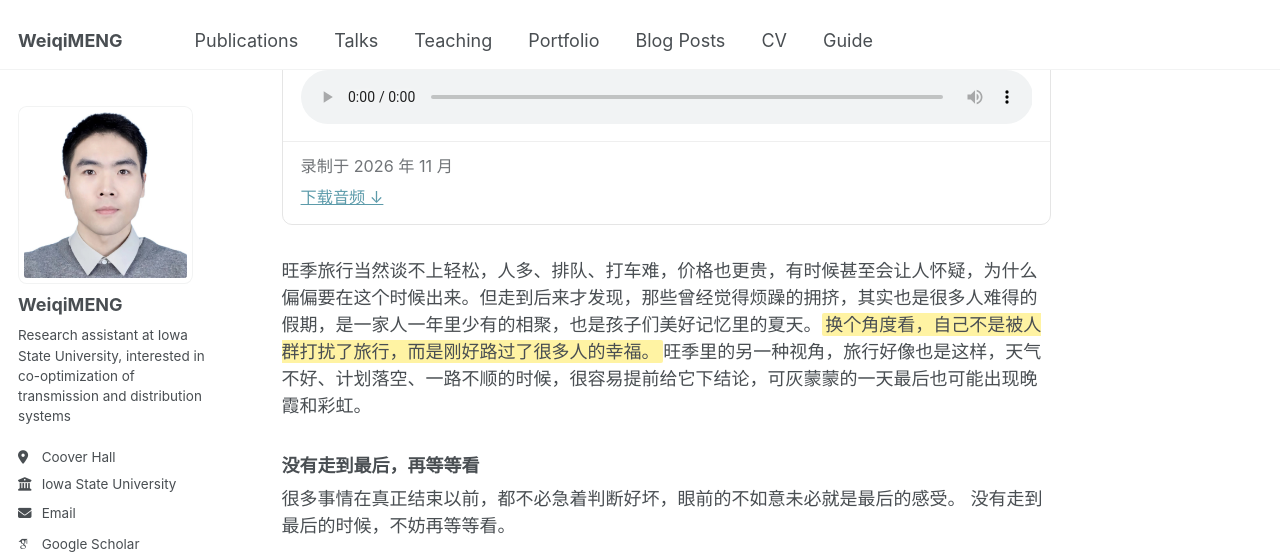
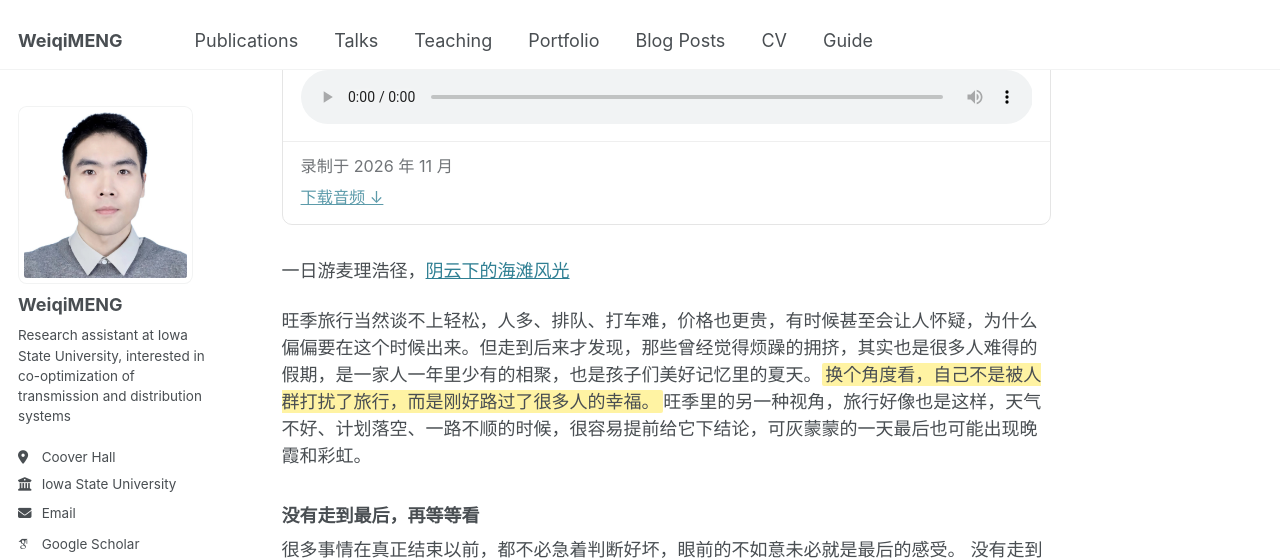
Before and after one commit to mengweiqi7/mengweiqi7.github.io, a Jekyll site: the page built from _posts/2026-11-14-blog-post-9-记录自己的一些小感悟.md, in a window 1280 px wide and 900 px high, scrolled down 561 px, cut to the strip 0-559 px from the top of the window. Built offline with Jekyll 4.4.1, drawn with Linux system fonts in a browser that asks for light colours; some web fonts are replaced.

Commit message:
Update 2026-11-14-blog-post-9-记录自己的一些小感悟.md

```diff
--- a/_posts/2026-11-14-blog-post-9-记录自己的一些小感悟.md
+++ b/_posts/2026-11-14-blog-post-9-记录自己的一些小感悟.md
@@ -26,6 +26,9 @@ tags:
    caption="录制于 2026 年 11 月"
    download="true"
 %}
+
+一日游麦理浩径，[阴云下的海滩风光]([https://markdown.com.cn](https://weixin.qq.com/sph/Aq8fnU9GiI))
+
 旺季旅行当然谈不上轻松，人多、排队、打车难，价格也更贵，有时候甚至会让人怀疑，为什么偏偏要在这个时候出来。但走到后来才发现，那些曾经觉得烦躁的拥挤，其实也是很多人难得的假期，是一家人一年里少有的相聚，也是孩子们美好记忆里的夏天。<span class="highlight-yellow">换个角度看，自己不是被人群打扰了旅行，而是刚好路过了很多人的幸福。</span>旺季里的另一种视角，旅行好像也是这样，天气不好、计划落空、一路不顺的时候，很容易提前给它下结论，可灰蒙蒙的一天最后也可能出现晚霞和彩虹。
 
 
```
